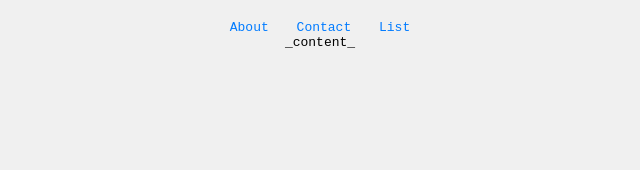
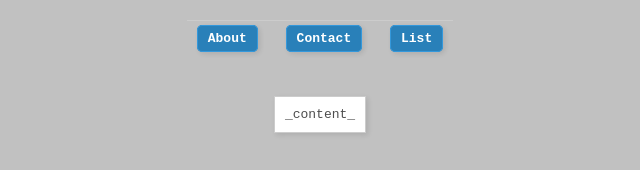
Before and after one commit to mjzilver/Czerver, a plain HTML site: page html/header.html in a window 1280 px wide. Shown: the whole page, without its empty margins (320-960 px from the left). Drawn offline with Linux system fonts and the light colour scheme; files that its build step writes are made by us from their sources.

Commit message:
Update CSS

```diff
--- a/html/css/style.css
+++ b/html/css/style.css
@@ -1,6 +1,6 @@
 body {
     font-family: monospace;
-    background-color: #f0f0f0;
+    background-color: #c1c1c1;
     margin: 0;
     padding: 0;
     display: flex;
@@ -9,20 +9,33 @@ body {
 }
 
 h1 {
-    color: #333;
-    margin-top: 50px;
+    color: #2c3e50;
+    margin-top: 15px;
+    text-shadow: 1px 1px 2px #aaa;
 }
 
-p {
-    color: #666;
+.main_content {
+    margin-top: 50px;
+    color: #4d4d4d;
     max-width: 600px;
     text-align: center;
+    border: 1px solid #ccc;
+    padding: 10px;
+    background-color: #fff;
+    box-shadow: 2px 2px 5px rgba(0, 0, 0, 0.1);
 }
 
-a {
-    color: #007BFF;
+.nav_item {
+    color: #ffffff;
     text-decoration: none;
     margin: 0 10px;
+    font-weight: bold;
+
+    border: 1px solid #3498db;
+    padding: 5px 10px;
+    border-radius: 5px;
+    background-color: #2980b9;
+    box-shadow: 2px 2px 5px rgba(0, 0, 0, 0.1);
 }
 
 a:hover {
@@ -31,4 +44,11 @@ a:hover {
 
 nav {
     margin-top: 20px;
+    border-top: 1px solid #ccc;
+    padding-top: 10px;
 }
+
+.list {
+    list-style-type: none;
+    padding: 0;
+}
--- a/html/header.html
+++ b/html/header.html
@@ -8,12 +8,14 @@
 
 <body>
     <nav>
-        <a href="/about">About</a>
-        <a href="/contact">Contact</a>
-        <a href="/list">List</a>
+        <a class="nav_item" href="/about">About</a>
+        <a class="nav_item" href="/contact">Contact</a>
+        <a class="nav_item" href="/list">List</a>
     </nav>
 
-    _content_
+    <div class="main_content">
+        _content_
+    </div>
 </body>
 
 </html>
```
Also changed, not shown: html/about.html (+1 -1 lines), html/contact.html (+1 -1 lines), html/list.html (+2 -2 lines).
